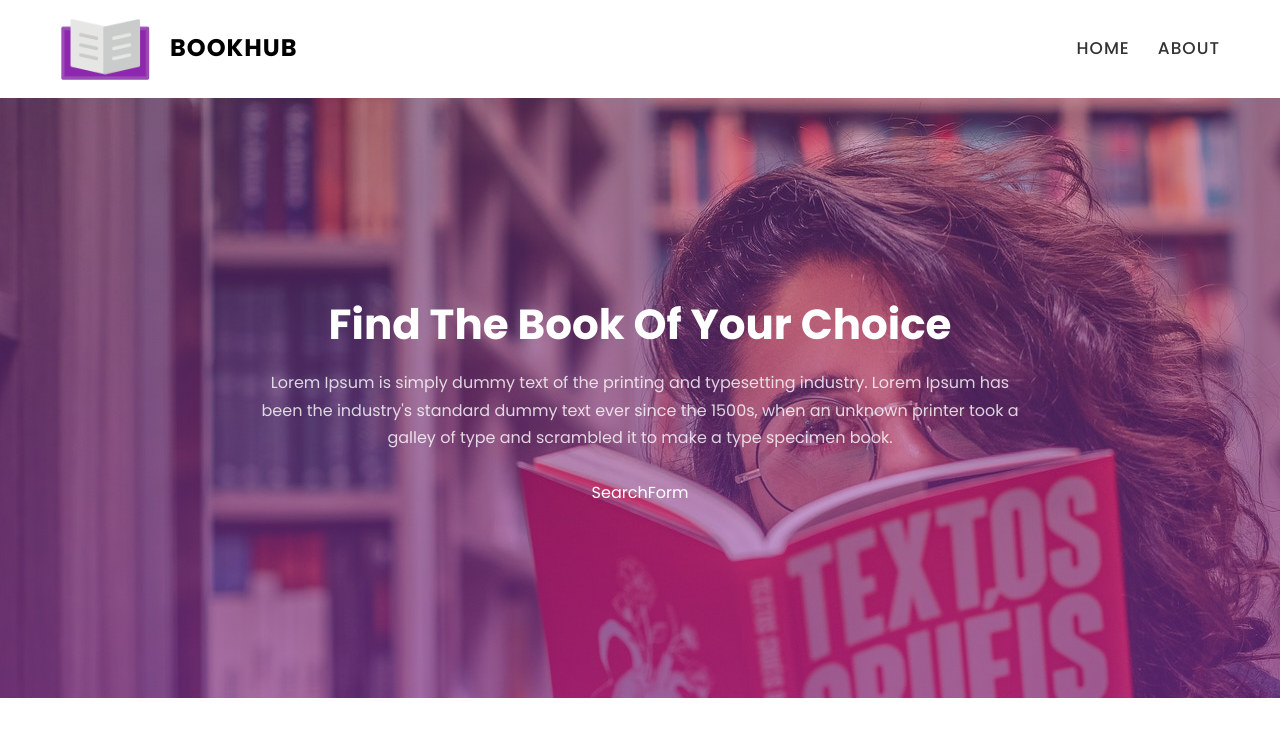
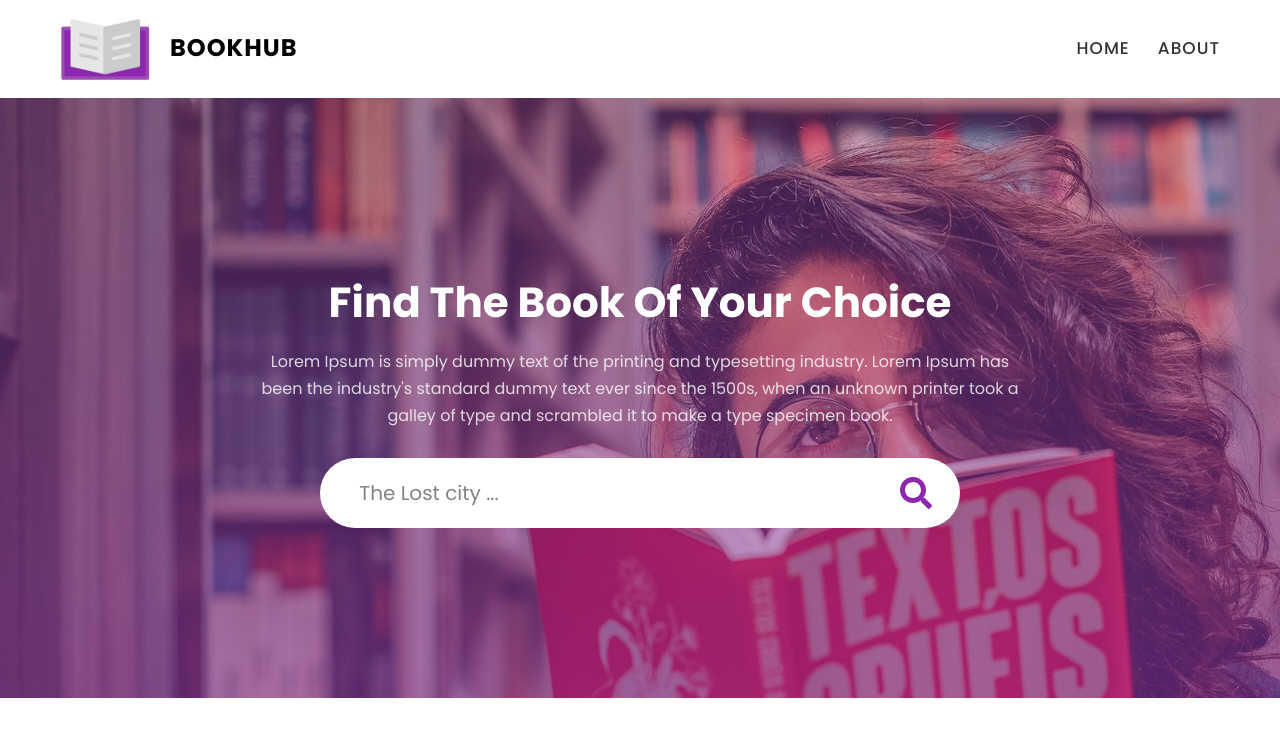
Before and after one commit to EliusCaleb/bookstore, a React (Create React App) app: page / in a window 1280 px wide. Shown: the top 736 px of the page. Built offline with nearby package versions, Linux system fonts and the light colour scheme.

Commit message:
created the searchform

```diff
--- a/src/components/SearchForm/SearchForm.css
+++ b/src/components/SearchForm/SearchForm.css
@@ -0,0 +1,15 @@
+.search-form{
+    width: 100%;
+    max-width: 680px;
+}
+.search-form-elem{
+    padding: 1.4rem 2.8rem;
+    border-radius: 3.8rem;
+}
+.search-form-elem .form-control{
+    font-size: 2rem;
+    padding: 0.6rem;
+}
+.search-form-elem .form-control::placeholder{
+    opacity: 0.9;
+}
--- a/src/components/SearchForm/SearchForm.js
+++ b/src/components/SearchForm/SearchForm.js
@@ -1,9 +1,25 @@
-import React from 'react'
+import React from 'react';
+import { FaSearch } from 'react-icons/fa';
 import './SearchForm.css'
 
 const SearchForm = () => {
   return (
-    <div>SearchForm</div>
+    <div className='search-form'>
+      <div className='container'>
+        <div className='search-form-content'>
+          <form className='search-form'>
+            <div className='search-form-elem bg-white flex flex-sb'>
+              <input type='text'className='form-control' placeholder=' The Lost city ...'/>
+              <button className='flex flex-c'>
+               <FaSearch className='text-purple' size={32}/>
+              </button>
+            </div>
+          </form>
+        </div>
+
+      </div>
+
+    </div>
   )
 }
 
```
